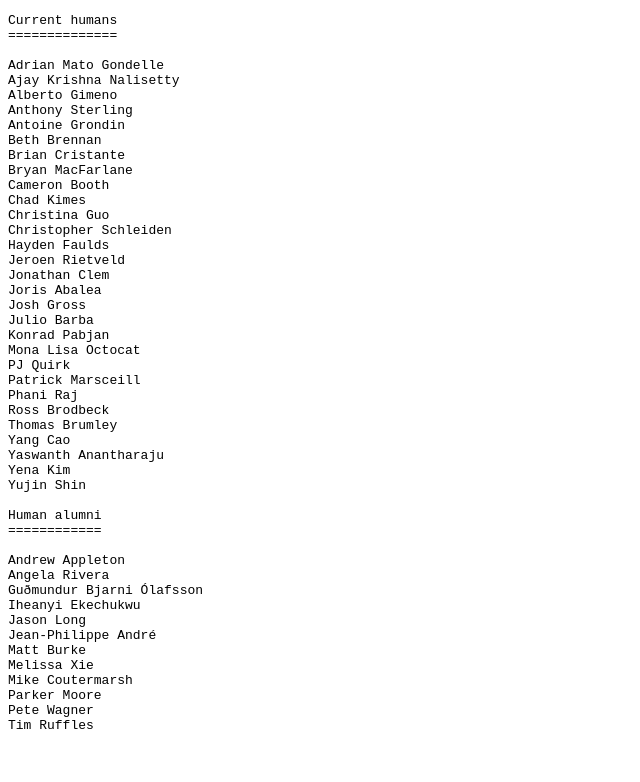
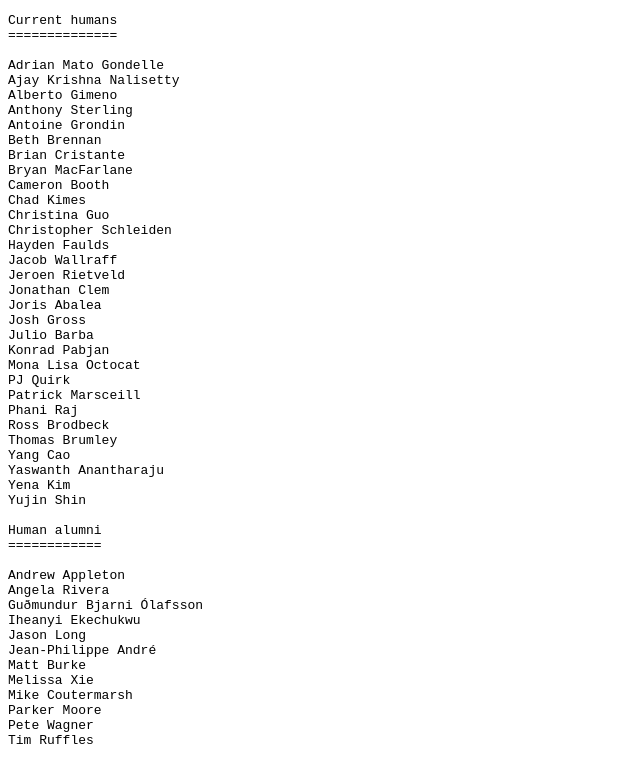
Before and after one commit to actions/humans.txt, a plain HTML site: page index.html in a window 1280 px wide. Shown: the whole page, without its empty margins (0-640 px from the left). Drawn offline with Linux system fonts and the light colour scheme.

Commit message:
deploy: 2a0cca5265c63f44b22e529f12863e78ae5914d4

```diff
--- a/index.html
+++ b/index.html
@@ -18,6 +18,7 @@ Chad Kimes
 Christina Guo
 Christopher Schleiden
 Hayden Faulds
+Jacob Wallraff
 Jeroen Rietveld
 Jonathan Clem
 Joris Abalea
```
